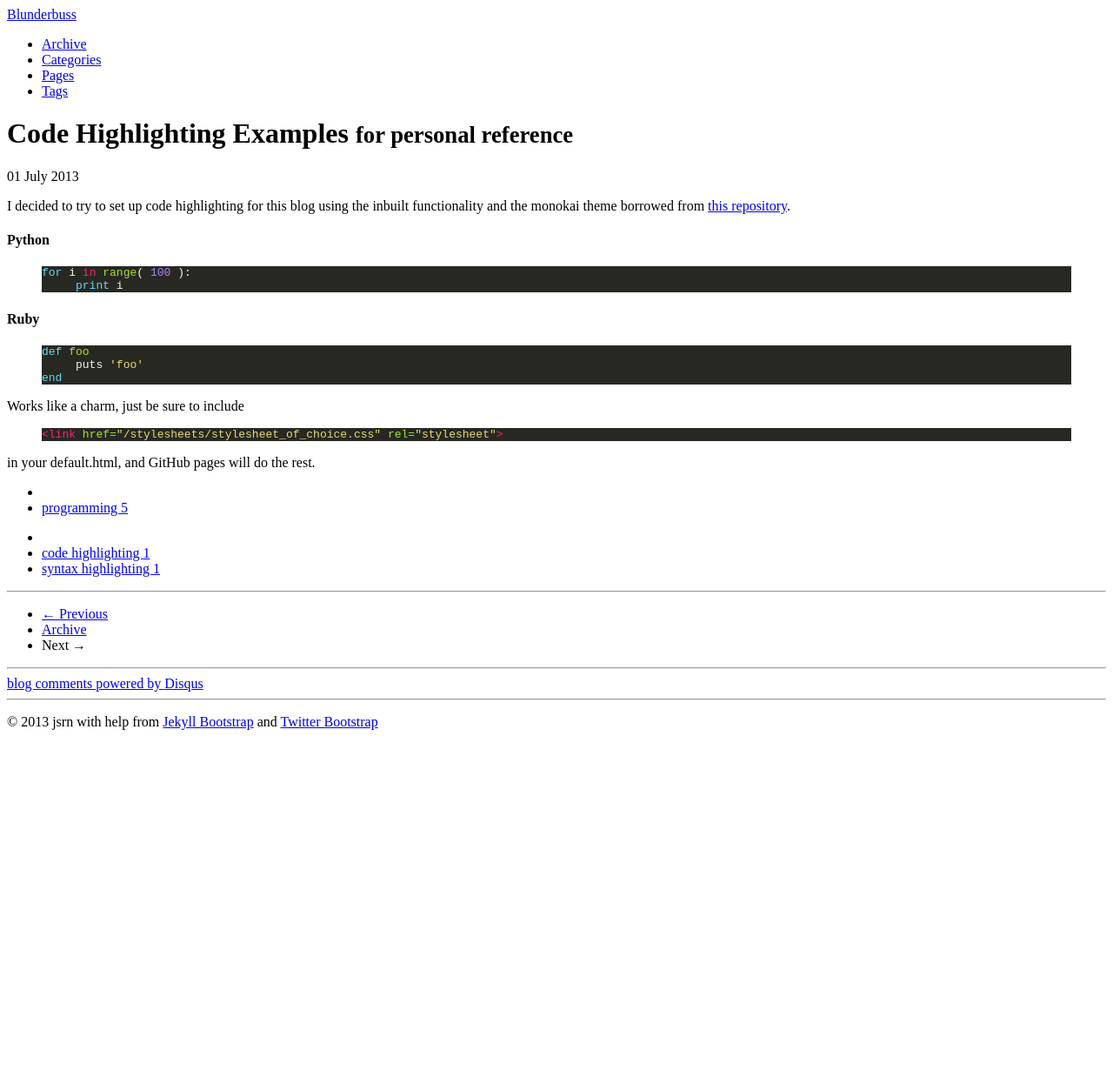
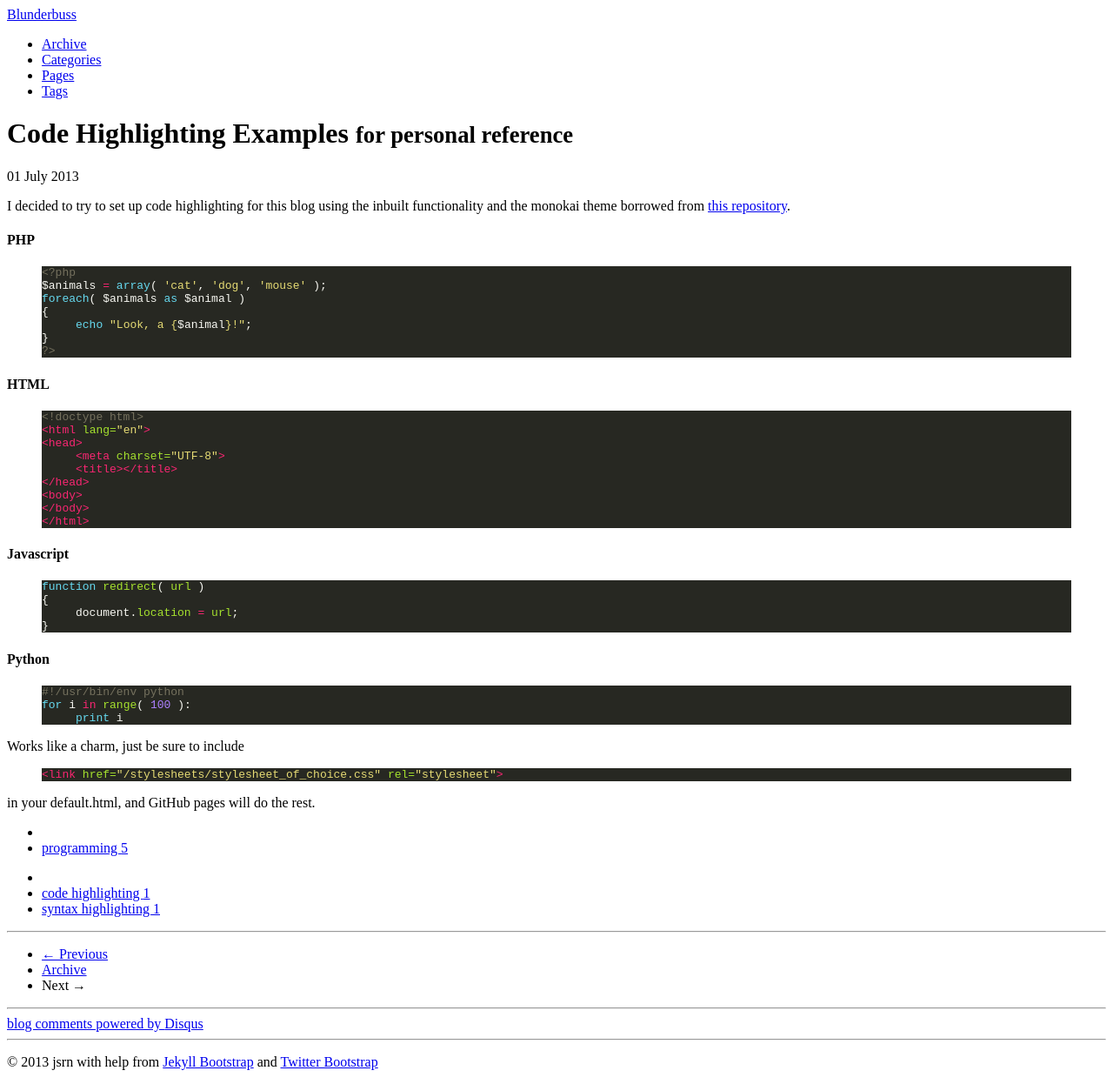
Before and after one commit to nineworldsbooks/nineworldsbooks.github.io, a Jekyll site: the page built from _posts/2013-07-01-code-highlighting-examples.md, in a window 1280 px wide. Shown: the whole page at 87% size. Built offline with Jekyll 4.4.1, drawn with Linux system fonts in a browser that asks for light colours; comment, search, counter and statistics services are not loaded; before the commit the page ends 900 px from its top, so only the background shows below that.

Commit message:
More languages

```diff
--- a/_posts/2013-07-01-code-highlighting-examples.md
+++ b/_posts/2013-07-01-code-highlighting-examples.md
@@ -10,19 +10,47 @@ tags: [code highlighting, syntax highlighting]
 
 I decided to try to set up code highlighting for this blog using the inbuilt functionality and the monokai theme borrowed from [this repository](https://github.com/richleland/pygments-css).
 
+#### PHP
+
+{% highlight php %}
+<?php
+$animals = array( 'cat', 'dog', 'mouse' );
+foreach( $animals as $animal )
+{
+     echo "Look, a {$animal}!";
+}
+?>
+{% endhighlight %}
+
+#### HTML
+
+{% highlight html %}
+<!doctype html>
+<html lang="en">
+<head>
+     <meta charset="UTF-8">
+     <title></title>
+</head>
+<body>
+</body>
+</html>
+{% endhighlight %}
+
+#### Javascript
+
+{% highlight javascript %}
+function redirect( url )
+{
+     document.location = url;
+}
+{% endhighlight %}
+
 #### Python
 
 {% highlight python %}
+#!/usr/bin/env python
 for i in range( 100 ):
      print i
-{% endhighlight %}
-
-#### Ruby
-
-{% highlight ruby %}
-def foo
-     puts 'foo'
-end
 {% endhighlight %}
 
 Works like a charm, just be sure to include
```
